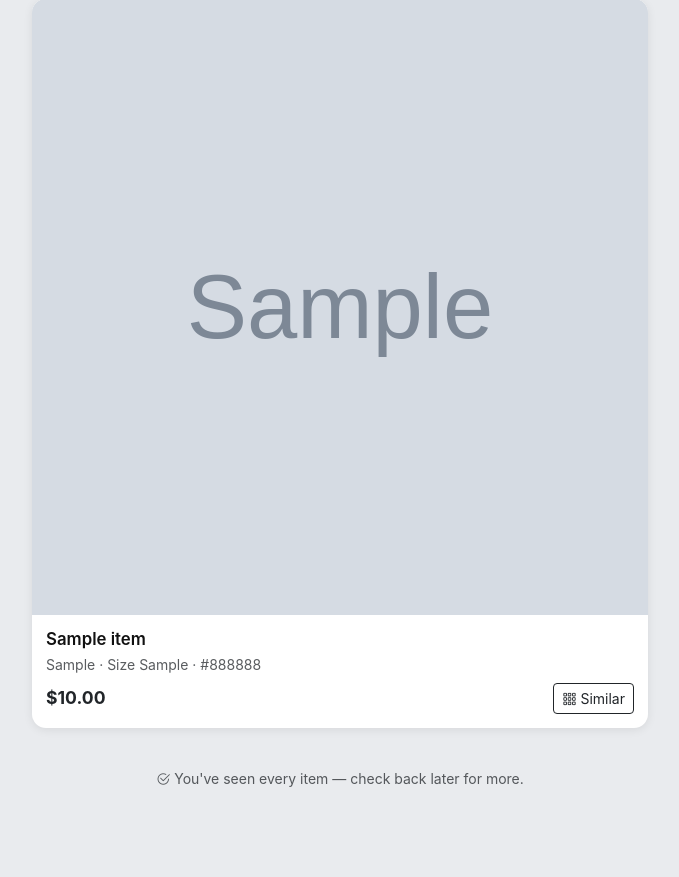
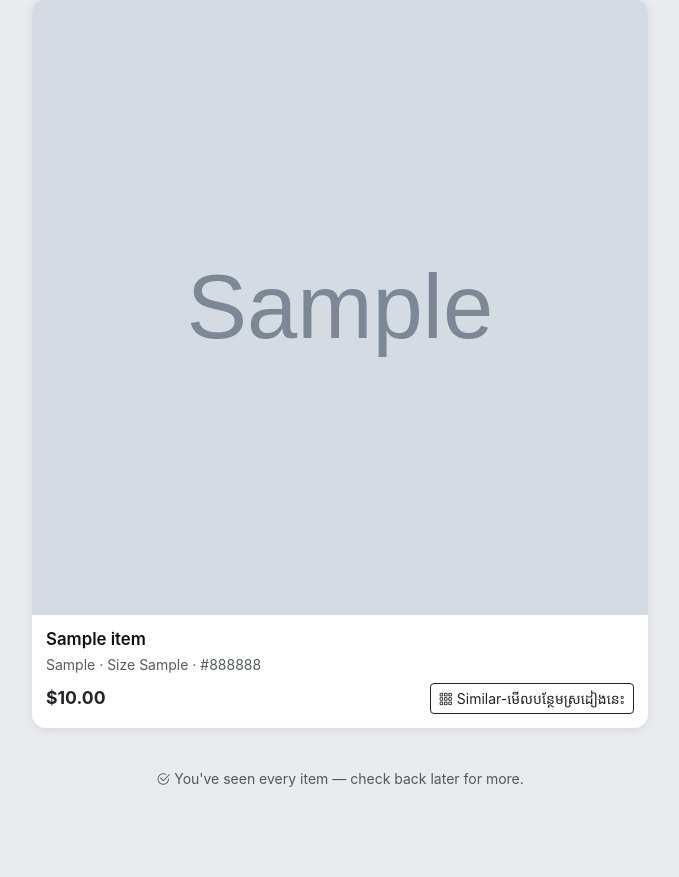
Before and after one commit to yimphaly68/mshop, a Flask app: page / in a window 1280 px wide. Shown: the part 75-952 px from the top of the page, without its empty margins (300-979 px from the left). Run offline with Flask 3, Linux system fonts and the light colour scheme; tables that the repository leaves empty hold one stand-in row (values such as "Sample post"); grey boxes marked "Sample" are stand-in pictures; data that the repository does not hold is empty.

Commit message:
Add Khmer labels to public storefront Chat and Similar buttons
Co-Authored-By: Claude Sonnet 5 <noreply@anthropic.com>

```diff
--- a/templates/_item_card.html
+++ b/templates/_item_card.html
@@ -20,12 +20,12 @@
       <span class="feed-card-price">{{ CURRENCY }}{{ "%.2f"|format(item.sell_price) }}</span>
       <div class="d-flex gap-2">
         <a href="{{ url_for('public.item_detail', item_id=item.id) }}" class="btn btn-sm btn-outline-dark">
-          <i class="bi bi-grid-3x3-gap me-1"></i>Similar
+          <i class="bi bi-grid-3x3-gap me-1"></i>Similar-មើលបន្ថែមស្រដៀងនេះ
         </a>
         {% set chat_url = telegram_chat_url(public_telegram_username, item.name) %}
         {% if chat_url %}
         <a href="{{ chat_url }}" target="_blank" rel="noopener" class="btn btn-sm btn-telegram" data-item-id="{{ item.id }}">
-          <i class="bi bi-telegram me-1"></i>Chat
+          <i class="bi bi-telegram me-1"></i>Chat-សួរតាមតេលេក្រាម
         </a>
         {% endif %}
       </div>
--- a/templates/public_item.html
+++ b/templates/public_item.html
@@ -27,7 +27,7 @@
       {% set chat_url = telegram_chat_url(public_telegram_username, item.name) %}
       {% if chat_url %}
       <a href="{{ chat_url }}" target="_blank" rel="noopener" class="btn btn-telegram btn-lg" data-item-id="{{ item.id }}">
-        <i class="bi bi-telegram me-1"></i>Chat about this item
+        <i class="bi bi-telegram me-1"></i>Chat-សួរតាមតេលេក្រាម
       </a>
       {% endif %}
     </div>
```
